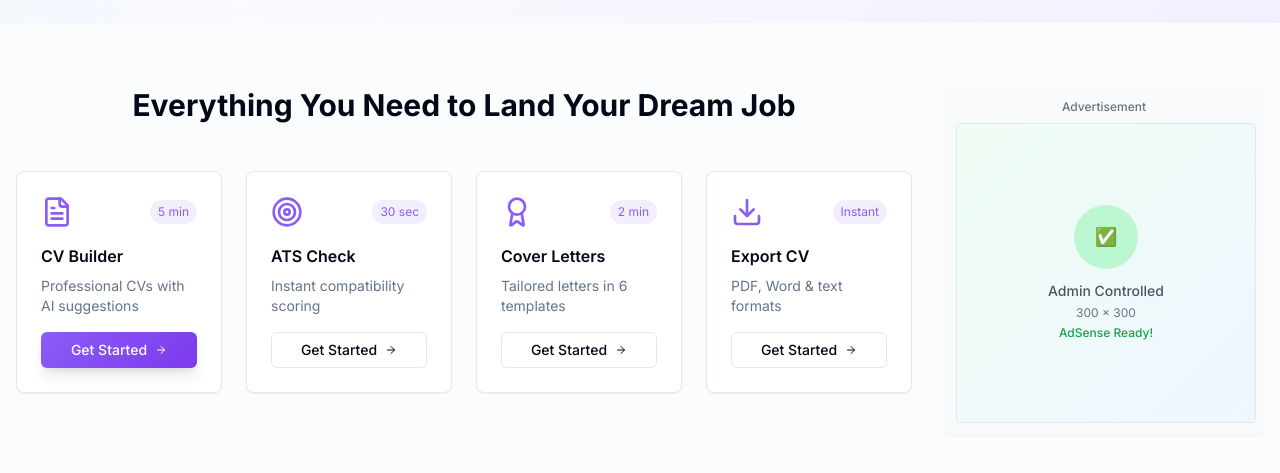
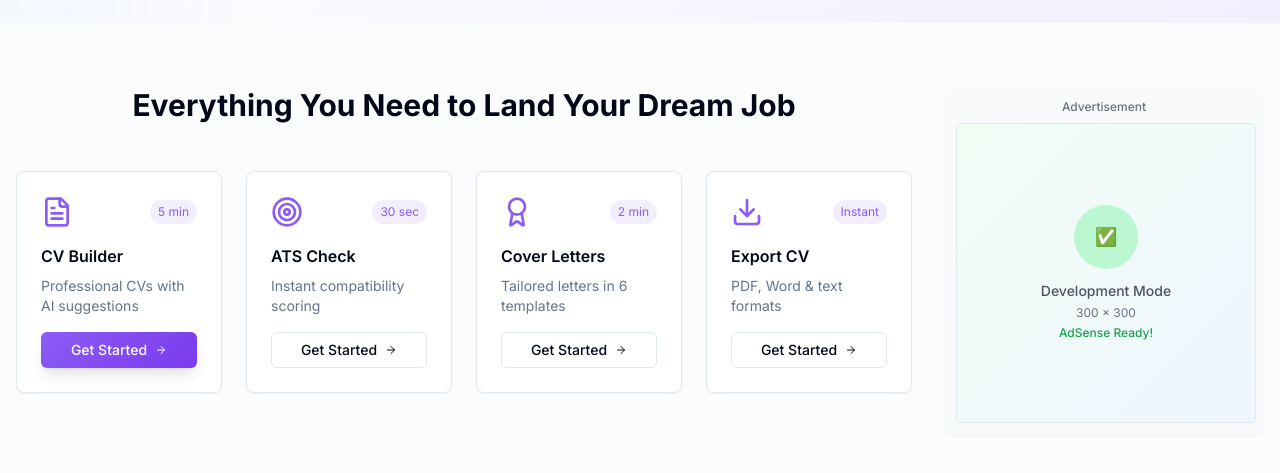
Before and after one commit to CemRoot/cv-genius-project-v2, a Next.js app: page / in a window 1280 px wide. Shown: the part 1000-1473 px from the top of the page. Built offline with nearby package versions, Linux system fonts and the light colour scheme.

Commit message:
🐛 Fix AdSense 400 error in development mode
- Update sidebar ads to show placeholder in development
- Add environment-based AdSense script loading
- Prevent invalid slot ID errors in localhost
- Improve development experience with proper fallbacks

```diff
--- a/src/app/layout.tsx
+++ b/src/app/layout.tsx
@@ -146,9 +146,11 @@ export default function RootLayout({
         <link rel="preconnect" href="https://fonts.gstatic.com" crossOrigin="anonymous" />
         <link rel="dns-prefetch" href="https://fonts.googleapis.com" />
 
-        {/* Google AdSense - Non-intrusive (Pending Approval) */}
-        <script async src="https://pagead2.googlesyndication.com/pagead/js/adsbygoogle.js?client=ca-pub-1742989559393752"
-             crossOrigin="anonymous"></script>
+        {/* Google AdSense - Only in production to prevent 400 errors in development */}
+        {process.env.NODE_ENV === 'production' && (
+          <script async src="https://pagead2.googlesyndication.com/pagead/js/adsbygoogle.js?client=ca-pub-1742989559393752"
+               crossOrigin="anonymous"></script>
+        )}
 
         {/* Monetag - Only Banner Zone (No Popups) */}
 
--- a/src/components/ads/sidebar-ads.tsx
+++ b/src/components/ads/sidebar-ads.tsx
@@ -9,6 +9,7 @@ interface SidebarAdsProps {
 
 export function SidebarAds({ className = '' }: SidebarAdsProps) {
   const [adLoaded, setAdLoaded] = useState(false)
+  const [showPlaceholder, setShowPlaceholder] = useState(false)
 
   let getAdsByType
   try {
@@ -30,7 +31,15 @@ export function SidebarAds({ className = '' }: SidebarAdsProps) {
       const adConfig = sidebarAds[0]
       const delay = adConfig.settings?.delay || 2000
 
-      // AdSense reklamını yükle
+      // Development modunda sadece placeholder göster
+      if (process.env.NODE_ENV === 'development') {
+        const timer = setTimeout(() => {
+          setShowPlaceholder(true)
+        }, delay)
+        return () => clearTimeout(timer)
+      }
+
+      // Production modunda gerçek AdSense reklamını yükle
       const timer = setTimeout(() => {
         try {
           if (typeof window !== 'undefined' && (window as any).adsbygoogle) {
@@ -39,6 +48,8 @@ export function SidebarAds({ className = '' }: SidebarAdsProps) {
           }
         } catch (error) {
           console.log('AdSense loading deferred');
+          // Hata durumunda placeholder göster
+          setShowPlaceholder(true)
         }
       }, delay)
 
@@ -64,6 +75,10 @@ export function SidebarAds({ className = '' }: SidebarAdsProps) {
     return null
   }
 
+  // Development modunda veya hata durumunda sadece placeholder göster
+  const isProduction = process.env.NODE_ENV === 'production'
+  const hasValidSlot = adSlot && adSlot !== 'SIDEBAR_AD_SLOT_ID'
+
   return (
     <div className={`w-full max-w-xs mx-auto space-y-4 lg:space-y-6 ${className}`}>
       {/* Google AdSense - Admin Controlled */}
@@ -71,7 +86,8 @@ export function SidebarAds({ className = '' }: SidebarAdsProps) {
         <div className="text-xs text-gray-500 mb-2 text-center font-medium">Advertisement</div>
         <div className="bg-white rounded border overflow-hidden w-[300px] h-[300px] mx-auto flex items-center justify-center relative">
 
-          {/* Gerçek AdSense Reklamı */}
+          {/* Production ve geçerli slot ID'si varsa gerçek AdSense */}
+          {isProduction && hasValidSlot && !showPlaceholder && (
             <ins
               className="adsbygoogle"
               style={{ display: 'block', width: '300px', height: '300px' }}
@@ -80,17 +96,23 @@ export function SidebarAds({ className = '' }: SidebarAdsProps) {
               data-ad-format="auto"
               data-full-width-responsive="false"
             />
+          )}
 
-          {/* Fallback - AdSense yüklenene kadar */}
-          {!adLoaded && (
+          {/* Development veya fallback placeholder */}
+          {(!isProduction || !hasValidSlot || showPlaceholder || !adLoaded) && (
             <div className="absolute inset-0 bg-gradient-to-br from-green-50 to-blue-50 flex items-center justify-center">
               <div className="text-center p-4">
                 <div className="w-16 h-16 bg-green-200 rounded-full mx-auto mb-3 flex items-center justify-center">
                   <div className="text-green-600 font-bold text-lg">✅</div>
                 </div>
-                <div className="text-sm text-gray-600 font-medium">Admin Controlled</div>
+                <div className="text-sm text-gray-600 font-medium">
+                  {!isProduction ? 'Development Mode' :
+                   !hasValidSlot ? 'Configure Ad Slot' : 'Admin Controlled'}
+                </div>
                 <div className="text-xs text-gray-500 mt-1">300 x 300</div>
-                <div className="text-xs text-green-600 mt-1 font-medium">AdSense Ready!</div>
+                <div className="text-xs text-green-600 mt-1 font-medium">
+                  {!hasValidSlot ? 'Set Valid Slot ID' : 'AdSense Ready!'}
+                </div>
               </div>
             </div>
           )}
--- a/src/lib/ad-config.ts
+++ b/src/lib/ad-config.ts
@@ -51,8 +51,9 @@ export const defaultAdConfigs: AdConfig[] = [
     zone: 'ca-pub-1742989559393752',
     settings: {
       adSenseClient: 'ca-pub-1742989559393752',
-      adSenseSlot: 'SIDEBAR_AD_SLOT_ID', // AdSense'ten alacağınız gerçek slot ID
-      delay: 2000
+      adSenseSlot: process.env.NODE_ENV === 'production' ? 'SIDEBAR_AD_SLOT_ID' : 'dev-placeholder', // Development'ta placeholder kullan
+      delay: 2000,
+      platform: 'adsense'
     }
   },
   {
@@ -170,7 +171,7 @@ export const defaultAdConfigs: AdConfig[] = [
     enabled: true,
     settings: {
       adSenseClient: 'ca-pub-1742989559393752',
-      adSenseSlot: 'INLINE_AD_SLOT',
+      adSenseSlot: process.env.NODE_ENV === 'production' ? 'INLINE_AD_SLOT' : 'dev-placeholder',
       width: 728,
       height: 250,
       delay: 2000,
@@ -186,7 +187,7 @@ export const defaultAdConfigs: AdConfig[] = [
     enabled: true,
     settings: {
       adSenseClient: 'ca-pub-1742989559393752',
-      adSenseSlot: 'FOOTER_AD_SLOT',
+      adSenseSlot: process.env.NODE_ENV === 'production' ? 'FOOTER_AD_SLOT' : 'dev-placeholder',
       width: 728,
       height: 90,
       delay: 1500,
@@ -231,7 +232,7 @@ export const defaultAdConfigs: AdConfig[] = [
     enabled: false,
     settings: {
       adSenseClient: 'ca-pub-1742989559393752',
-      adSenseSlot: 'STICKY_AD_SLOT',
+      adSenseSlot: process.env.NODE_ENV === 'production' ? 'STICKY_AD_SLOT' : 'dev-placeholder',
       width: 160,
       height: 600,
       delay: 3000,
```
Lines whose indentation alone changed are shown as unchanged.
